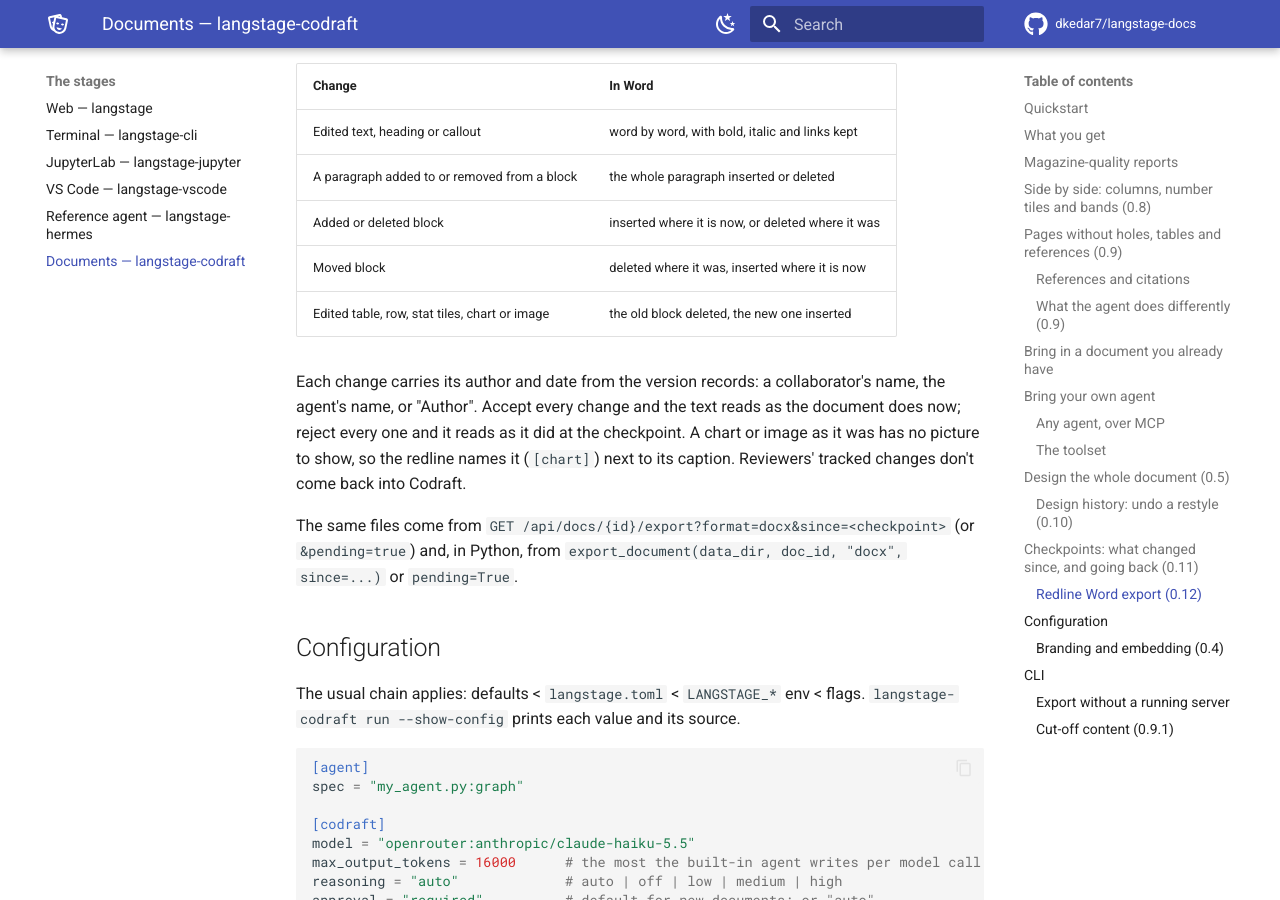
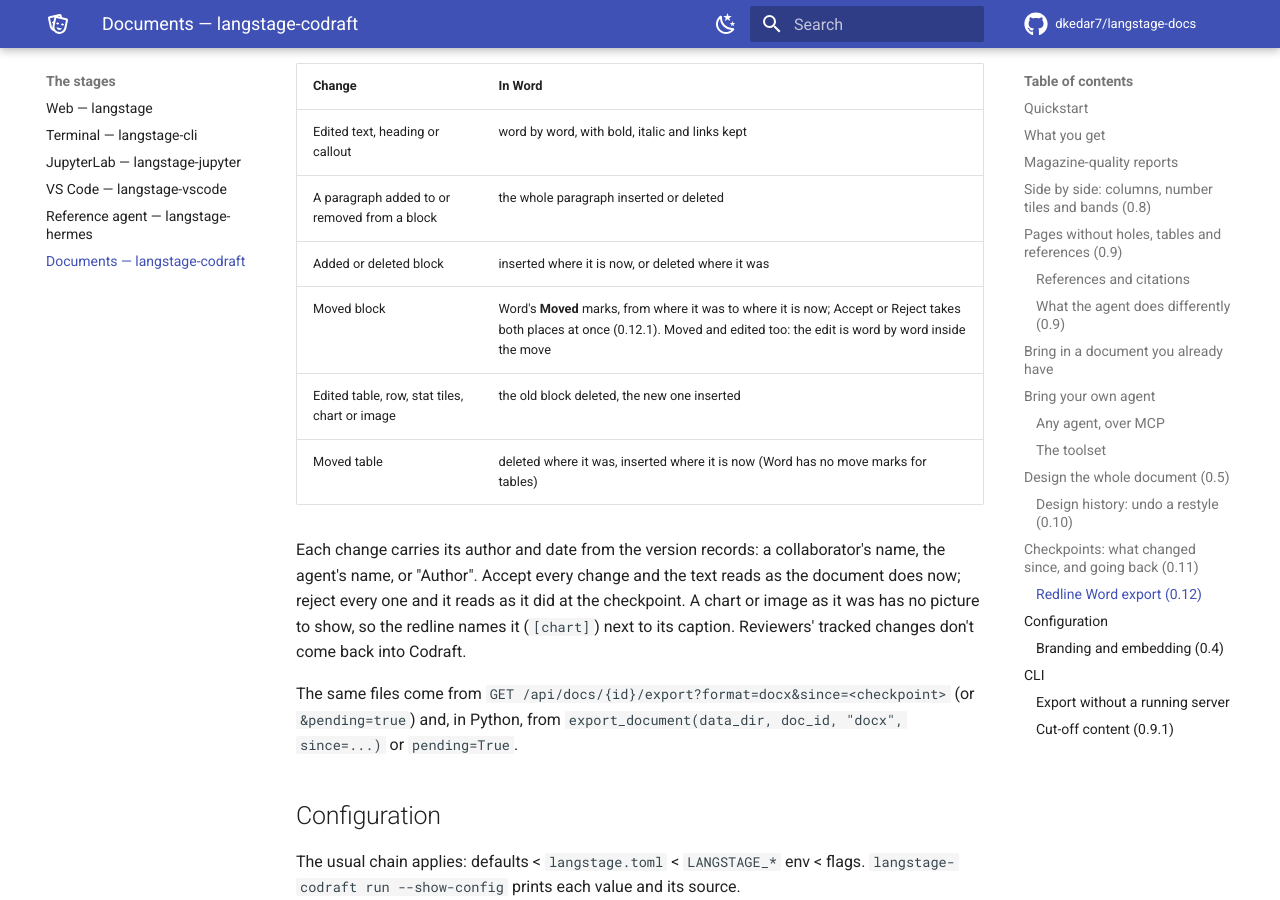
Before and after one commit to dkedar7/langstage-docs, an MkDocs documentation site: the page built from docs/stages/codraft.md, in a window 1280 px wide and 900 px high, scrolled down 14865 px. Built offline with MkDocs 1.6.1 and Material for MkDocs 9.7.7, drawn with Linux system fonts in a browser that asks for light colours; comment, search, counter and statistics services are not loaded.

Commit message:
Codraft 0.12.1: moved blocks are Word moves in a redline (#92)
* Codraft 0.12.1: a moved block is a Word move in a redline

Co-Authored-By: Claude Opus 5.5 <noreply@anthropic.com>
Claude-Session: https://claude.ai/code/session_01UifqaVXWAqdPtu6Xy96V58

* Bump langstage-codraft to 0.12.1

Co-Authored-By: Claude Opus 5.5 <noreply@anthropic.com>
Claude-Session: https://claude.ai/code/session_01UifqaVXWAqdPtu6Xy96V58

---------

Co-authored-by: Claude Opus 5.5 <noreply@anthropic.com>

```diff
--- a/docs/stages/codraft.md
+++ b/docs/stages/codraft.md
@@ -487,8 +487,9 @@ its changes view) downloads `<title>-redline.docx`. **Export → Word with sugge
 | Edited text, heading or callout | word by word, with bold, italic and links kept |
 | A paragraph added to or removed from a block | the whole paragraph inserted or deleted |
 | Added or deleted block | inserted where it is now, or deleted where it was |
-| Moved block | deleted where it was, inserted where it is now |
+| Moved block | Word's **Moved** marks, from where it was to where it is now; Accept or Reject takes both places at once (0.12.1). Moved and edited too: the edit is word by word inside the move |
 | Edited table, row, stat tiles, chart or image | the old block deleted, the new one inserted |
+| Moved table | deleted where it was, inserted where it is now (Word has no move marks for tables) |
 
 Each change carries its author and date from the version records: a collaborator's name, the
 agent's name, or "Author". Accept every change and the text reads as the document does now;
--- a/versions.json
+++ b/versions.json
@@ -7,7 +7,7 @@
     "langstage-hermes": "0.5.8",
     "langstage-jupyter": "0.6.56",
     "langstage-vscode": "0.5.45",
-    "langstage-codraft": "0.12.0"
+    "langstage-codraft": "0.12.1"
   },
   "releases": {
     "langstage-vscode-extension": {
```
